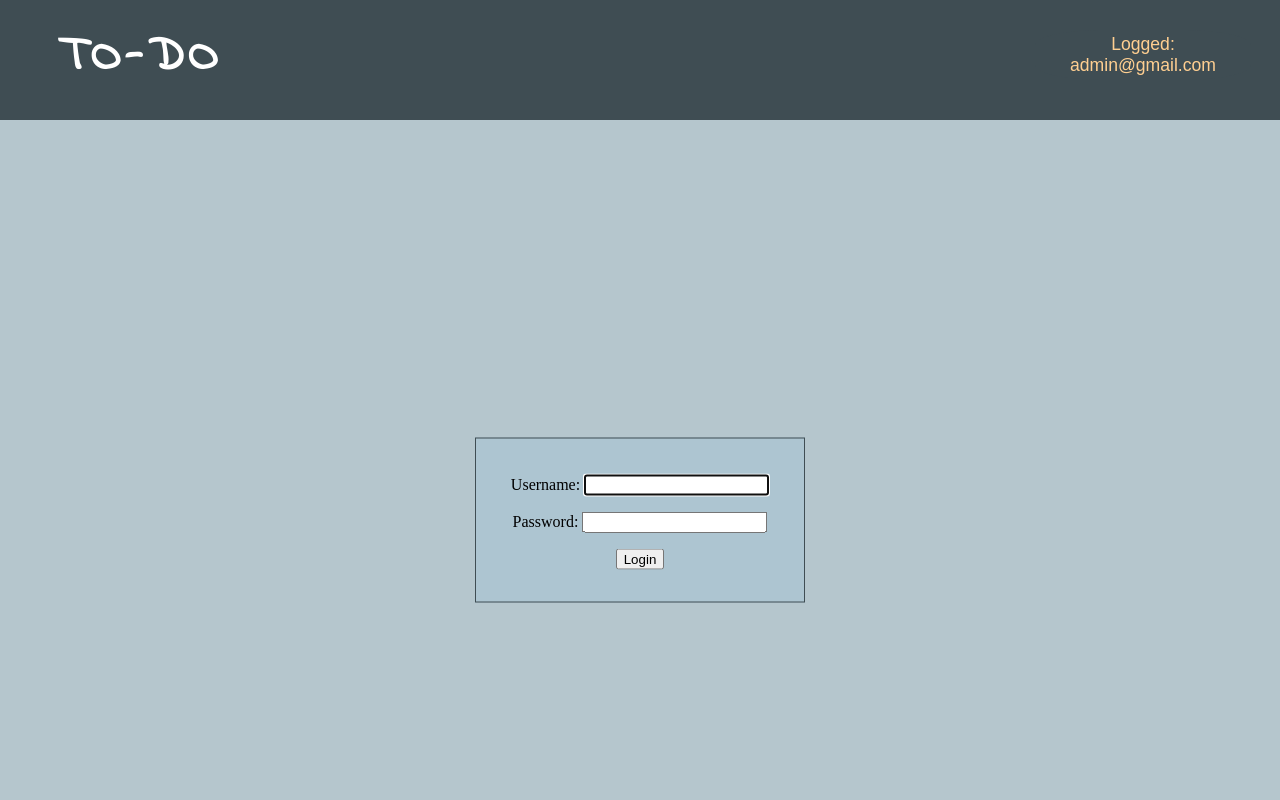
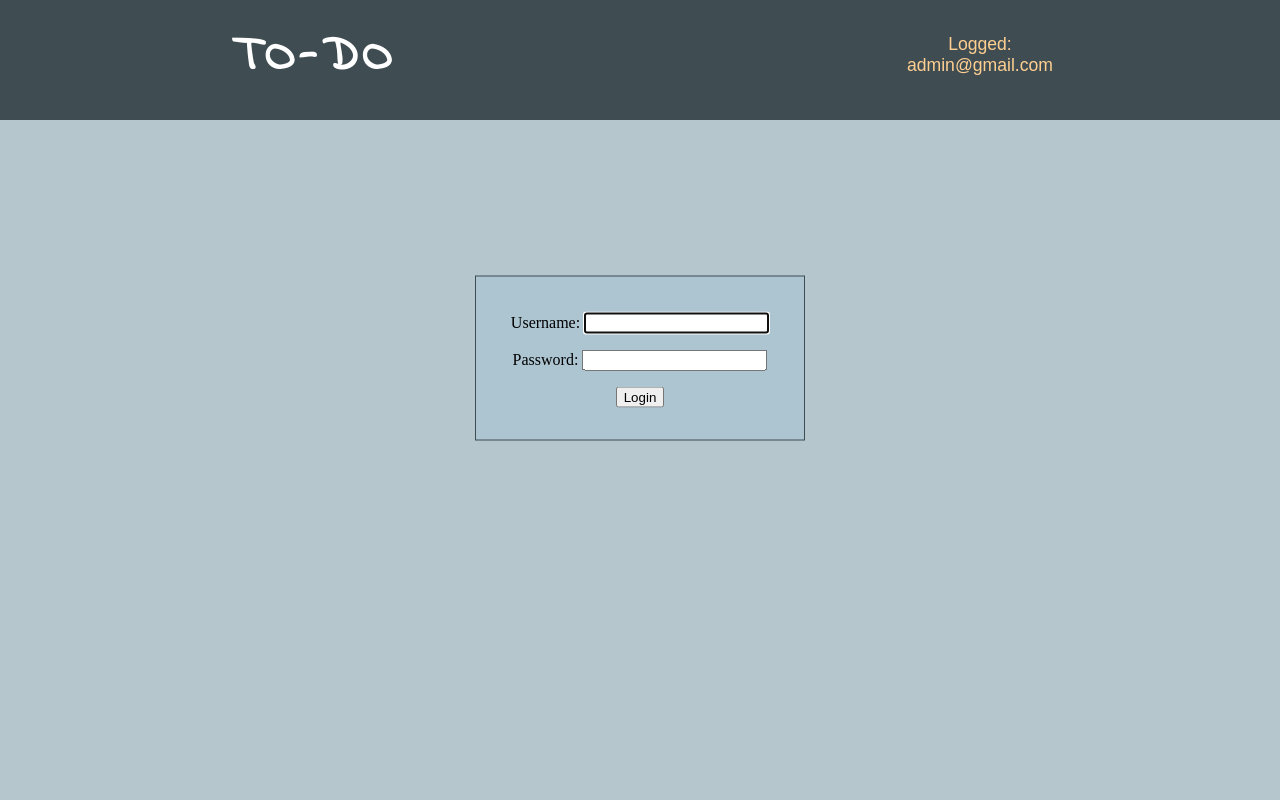
Before and after one commit to kryzasada/Django-Todo-App, a Django app: page / in a window 1280 px wide. Run offline with Django 3.2, Linux system fonts and the light colour scheme; a user stored in the database is signed in.

Commit message:
Change frontend look
Add main-block; width: 80%

```diff
--- a/templates/base_css.css
+++ b/templates/base_css.css
@@ -8,6 +8,13 @@ div.masthead{
 	height:  120px;
 	background-color: #3F4D53;
 }
+
+div.masthead-main-block{
+	width: 70%;
+	height : 100%;
+	margin: 0 auto;
+}
+
 
 div.logo{
 	width: 25%;
@@ -64,7 +71,7 @@ button.user-logged-out-button{
 }
 
 button.user-logged-in-button{
-	width: 90%;
+	width: 100%;
 	height : 50px;
 	margin: 5px;
 	margin-right: 3.3%;
@@ -84,6 +91,13 @@ button.user-logged-in-button{
 
 }
 
+div.main-block{
+	width: 80%;
+	height: calc(100% - 120px);
+	margin: 0 auto;
+}
+
+
 div.login-form{
 	width: 330px;
 	min-width: 320px;
@@ -94,7 +108,7 @@ div.login-form{
 	border: 1px solid #3F4D53;
 	margin: 0 auto;
 	position: relative;
-	top: 50%;
+	top: 35%;
 	transform: translateY(-50%);
 	box-sizing: border-box;
 	padding-top: 20px;
--- a/templates/index.html
+++ b/templates/index.html
@@ -9,8 +9,11 @@
 		<link rel="stylesheet" type="text/css" href="base_css.css">
 		<link href="https://fonts.googleapis.com/css2?family=Indie+Flower&display=swap" rel="stylesheet">
 	</head>
+
     <body>
 		<div class = "masthead">
+
+			<div class="masthead-main-block">
 				<div class = "logo">
 					TO-DO
 				</div>
@@ -23,21 +26,21 @@
 					{% endif %}
 
 					<div class = "login-settings" id="login-f" style="display: none">
-
 						<a href="{% url 'logout' %}" class="login-settings"> Logaut </a>
 						<hr style="width: 70%;">
 					</div>
 				</div>
+			</div>
+		</div>
 
 
-
-	</div>
-
+		<div class="main-block">
 			{% block content %}
 
 				replace me
 
 			{% endblock %}
+		</div>
 
 		<script>
 			function loginSettingsDisplay() {
```
Lines whose indentation alone changed are shown as unchanged.
